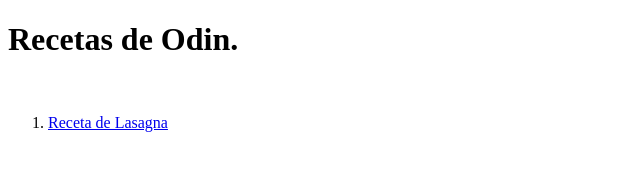
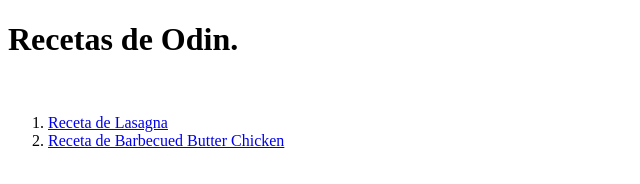
Before and after one commit to jonatanjfernandez/odin-recipes, a plain HTML site: page index.html in a window 1280 px wide. Shown: the whole page, without its empty margins (0-640 px from the left). Drawn offline with Linux system fonts and the light colour scheme.

Commit message:
Agregamos un enlace de la receta del pollo

```diff
--- a/index.html
+++ b/index.html
@@ -9,6 +9,7 @@
     <h1>Recetas de Odin.</h1><br>
     <ol>
         <li><a href="recipes/lasagna.html" target="_blank">Receta de Lasagna</a></li>
+        <li><a href="recipes/berbecueButterChicken.html" target="_blank">Receta de Barbecued Butter Chicken</a></li>
     </ol>
 </body>
 </html>
```
